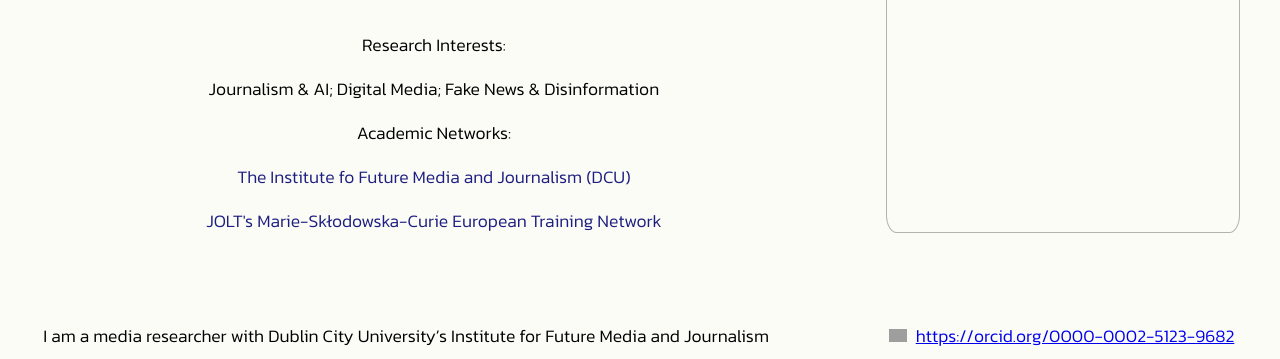
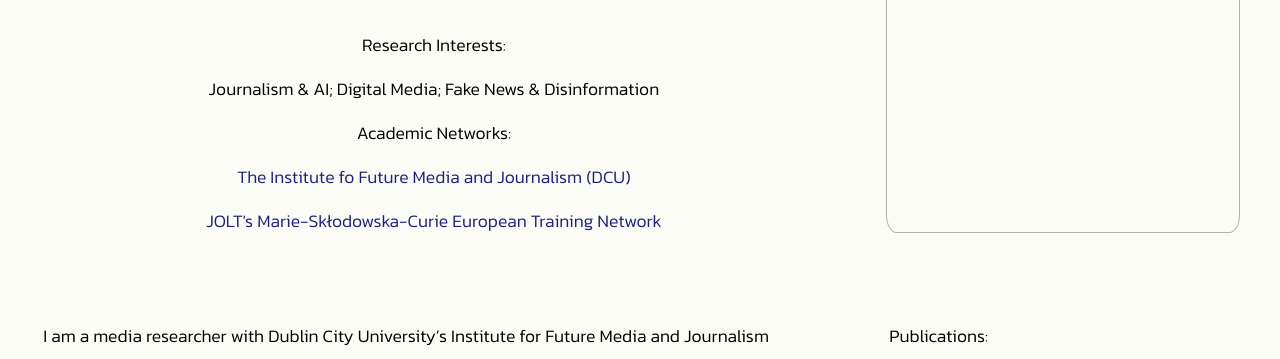
Before and after one commit to dragonzord/dragonzord.github.io, a plain HTML site: page index.html in a window 1280 px wide. Shown: the part 409-768 px from the top of the page. Drawn offline with Linux system fonts and the light colour scheme; grey boxes are pictures that could not be loaded.

Commit message:
Update index.html

```diff
--- a/index.html
+++ b/index.html
@@ -48,6 +48,7 @@
       </div>
       <div class="card" id="card4">
           <div class="subcard" id="subcard6">
+            <p>Publications:</p>
             <div itemscope itemtype="https://schema.org/Person"><a itemprop="sameAs" content="https://orcid.org/0000-0002-5123-9682" href="https://orcid.org/0000-0002-5123-9682" target="orcid.widget" rel="me noopener noreferrer" style="vertical-align:top;"><img src="https://orcid.org/sites/default/files/images/orcid_16x16.png" style="width:1em;margin-right:.5em;" alt="ORCID iD icon">https://orcid.org/0000-0002-5123-9682</a></div>
           </div>
           <div class="subcard" id="subcard7">
```
